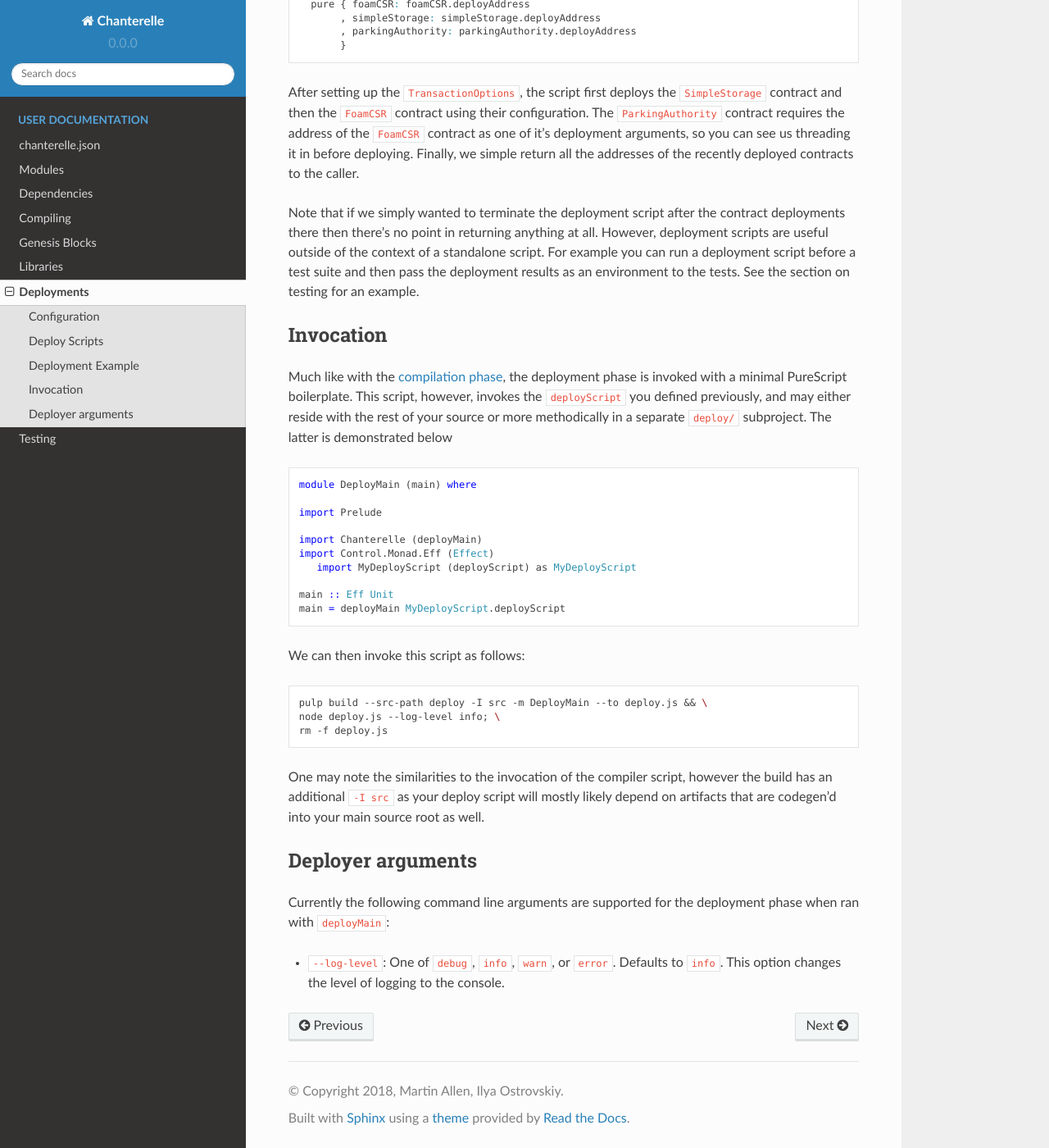
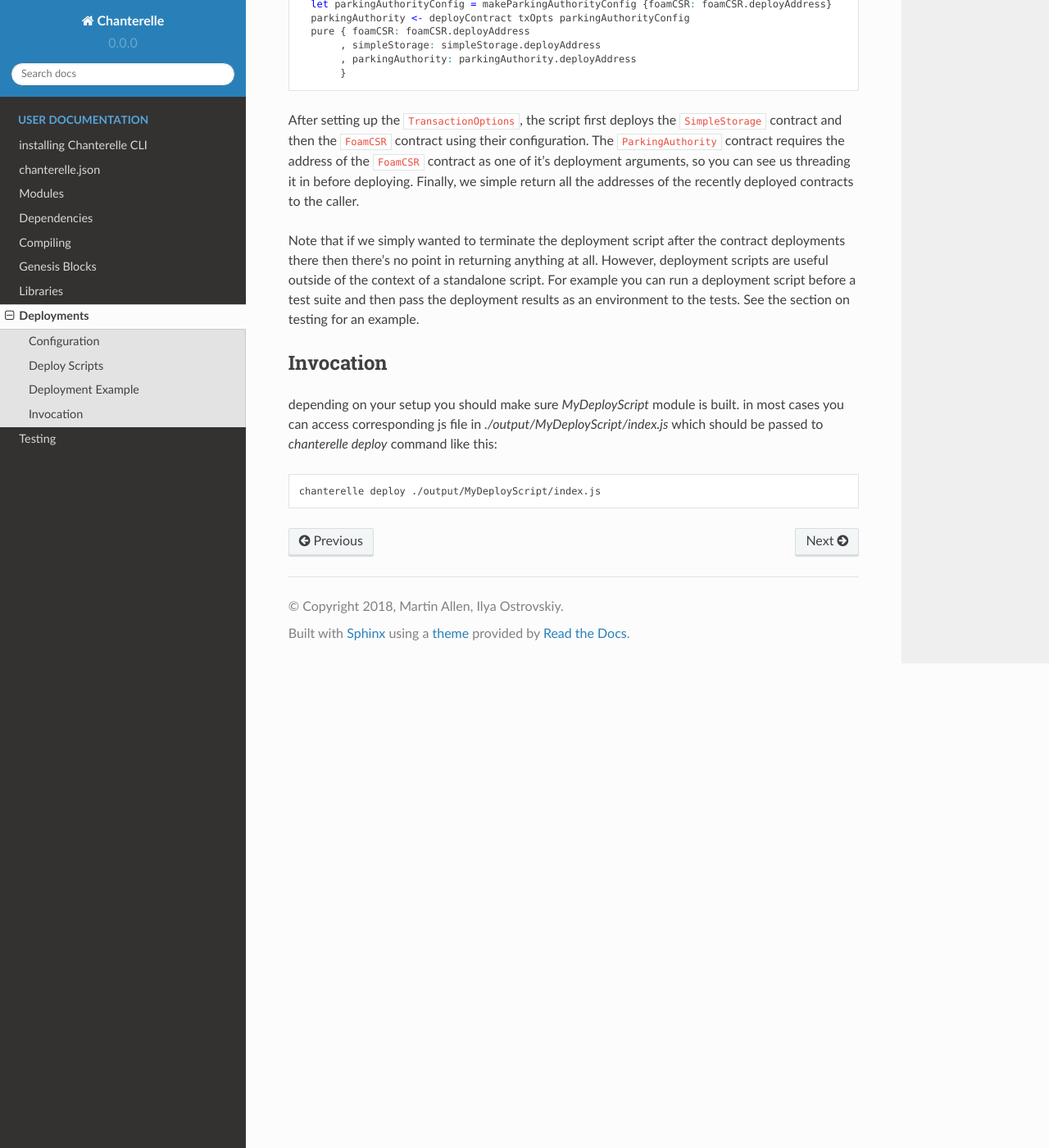
Before and after one commit to f-o-a-m/chanterelle, a Sphinx documentation site: the page built from docs/deployments.rst, in a window 1280 px wide and 1400 px high, scrolled down 3120 px. Shown: the whole window at 82% size. Built offline with Sphinx 7.4.7 and the Read the Docs theme 2.0.0, drawn with Linux system fonts in a browser that asks for light colours; some of the changed text lies outside the part shown.

Commit message:
update docs (#98)
* update docs

* use npm bin

* fix

* bin cleanup

* npm version

* would

* compile + genesis

```diff
--- a/bower.json
+++ b/bower.json
@@ -1,5 +1,7 @@
 {
   "name": "purescript-chanterelle",
+  "description": "A more functional truffle",
+  "license": "ISC",
   "ignore": [
     "**/.*",
     "node_modules",
--- a/chanterelle-bin.js
+++ b/chanterelle-bin.js
@@ -1,2 +1,2 @@
 #!/usr/bin/env node
-require('./chanterelle')
+require('./output/ChanterelleMain/index.js').main();
--- a/docs/deployments.rst
+++ b/docs/deployments.rst
@@ -26,7 +26,7 @@ The type ``Constructor args`` is a type synonym:
 
 .. code-block:: haskell
 
-   type Constructor args = forall eff. TransactionOptions NoPay -> HexString -> Record args -> Web3 HexString
+   type Constructor args = TransactionOptions NoPay -> HexString -> Record args -> Web3 HexString
 
 In other words, ``Constructor args`` is the type a function taking in some ``TransactionOptions NoPay`` (constructors are not payable transactions), the deployment bytepurescriptcode, and a record of type ``Record args``. It will format the transaction and submit it via an ``eth_sendTransaction`` RPC call, returning the transaction hash as a ``HexString``.
 
@@ -120,9 +120,11 @@ Consider this example take from the parking-dao example project:
 
    import ContractConfig (simpleStorageConfig, foamCSRConfig, parkingAuthorityConfig)
 
+   deploy :: DeployM Unit
+   deploy = void deployScript
+
    type DeployResults = (foamCSR :: Address, simpleStorage :: Address, parkingAuthority :: Address)
-
-   deployScript :: forall eff. DeployM (Record DeployResults)
+   deployScript :: DeployM (Record DeployResults)
    deployScript = do
      deployCfg@(DeployConfig {primaryAccount}) <- ask
      let bigGasLimit = unsafePartial fromJust $ parseBigNumber decimal "4712388"
@@ -144,39 +146,8 @@ Note that if we simply wanted to terminate the deployment script after the contr
 Invocation
 ----------
 
-Much like with the :ref:`compilation phase <compiling>`, the deployment phase is invoked with a minimal PureScript boilerplate.
-This script, however, invokes the ``deployScript`` you defined previously, and may either reside with the rest of your source or more
-methodically in a separate ``deploy/`` subproject. The latter is demonstrated below
-
-.. code-block:: haskell
-
-   module DeployMain (main) where
-
-   import Prelude
-
-   import Chanterelle (deployMain)
-   import Control.Monad.Eff (Effect)
-      import MyDeployScript (deployScript) as MyDeployScript
-
-   main :: Eff Unit
-   main = deployMain MyDeployScript.deployScript
-
-We can then invoke this script as follows:
+depending on your setup you should make sure `MyDeployScript` module is built. in most cases you can access corresponding js file in `./output/MyDeployScript/index.js` which should be passed to `chanterelle deploy` command like this:
 
 .. code-block:: shell
 
-    pulp build --src-path deploy -I src -m DeployMain --to deploy.js && \
-    node deploy.js --log-level info; \
-    rm -f deploy.js
-
-One may note the similarities to the invocation of the compiler script, however the build has an additional ``-I src`` as your deploy script
-will mostly likely depend on artifacts that are codegen'd into your main source root as well.
-
-
-Deployer arguments
-------------------
-
-Currently the following command line arguments are supported for the deployment phase when ran with ``deployMain``:
-
-- ``--log-level``: One of ``debug``, ``info``, ``warn``, or ``error``. Defaults to ``info``.
-  This option changes the level of logging to the console.
+    chanterelle deploy ./output/MyDeployScript/index.js
--- a/docs/index.rst
+++ b/docs/index.rst
@@ -15,6 +15,7 @@ Welcome to Chanterelle's documentation!
    :maxdepth: 2
    :caption: User Documentation
 
+   installation
    chanterelle-json
    modules
    dependencies
```
Also changed, not shown: docs/compiling.rst (+2 -46 lines), docs/installation.rst (added, +14 -0 lines), package.json (+12 -15 lines), 6 other files.
